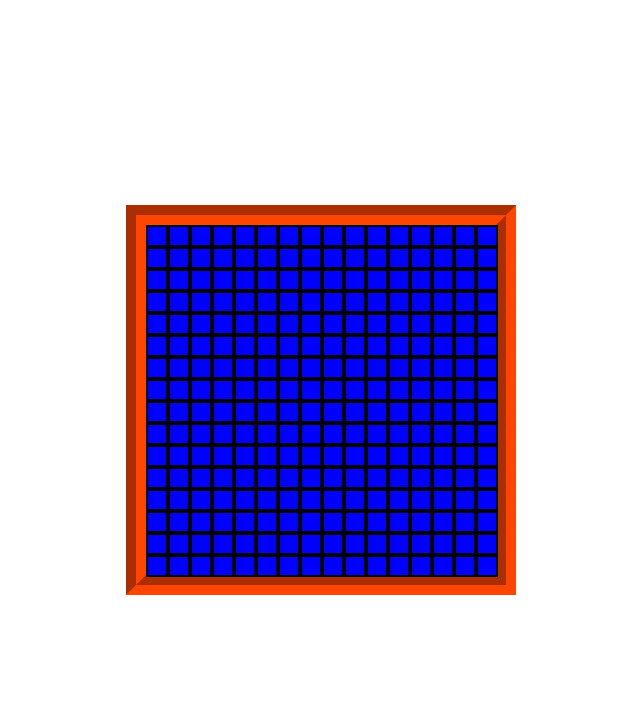
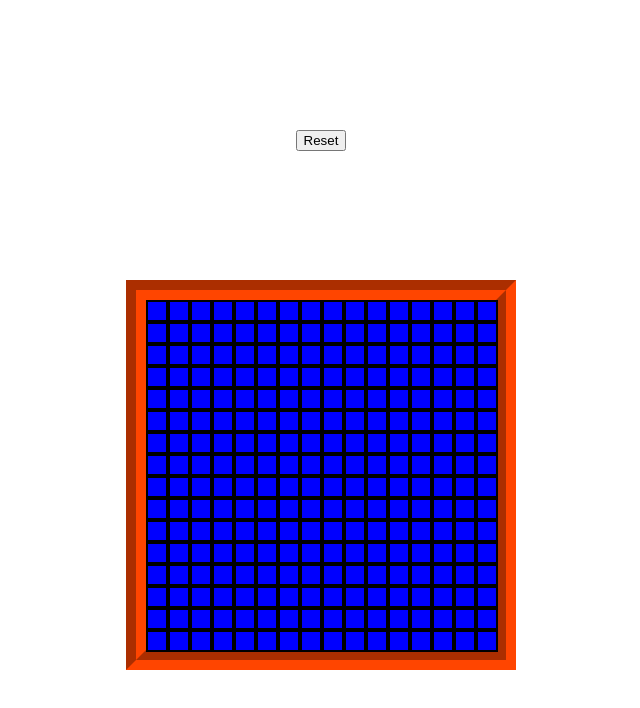
Before and after one commit to UltimateFinnish/odin-etch, a plain HTML site: page index.html in a window 1280 px wide. Shown: the whole page, without its empty margins (319-959 px from the left). Drawn offline with Linux system fonts and the light colour scheme.

Commit message:
Added a button, not programmed yet. Centered the button and the grid on the page.

```diff
--- a/index.html
+++ b/index.html
@@ -7,6 +7,9 @@
     </head>
     <body>
         <script src="javascript.js" defer></script>
-        <div class="container"></div>
+        <div class="container">
+            <button class="reset">Reset</button>
+            <div class="grid-container"></div>
+        </div>
     </body>
 </html>
--- a/javascript.js
+++ b/javascript.js
@@ -1,5 +1,5 @@
 function createCells(size) {
-    let container = document.querySelector(".container");
+    let container = document.querySelector(".grid-container");
     for (i = 0; i < size * size; i++) {
         let cell = document.createElement('div');
         cell.setAttribute("class", "cell");
--- a/styles.css
+++ b/styles.css
@@ -1,16 +1,8 @@
-.container {
+.grid-container {
     display: grid;
     grid-template: repeat(16, 20px) / repeat(16, 20px);
     row-gap: 2px;
     column-gap: 2px;
-    max-width: max-content;
-    margin: auto;
-    position: absolute;
-    top: 0;
-    bottom: 0;
-    left: 0;
-    right: 0;
-    align-content: center;
     border-style: groove;
     border-color: orangered;
     max-height: max-content;
@@ -26,3 +18,30 @@
     border-width: 2px;
     border-color: black;
 }
+
+.reset {
+    max-width: fit-content;
+    align-self: center;
+}
+
+.container {
+    display: flex;
+    flex-flow: column;
+    justify-content: space-evenly;
+}
+
+html, body {
+    height: 100%;
+    width: 100%;
+    margin: 0;
+    padding: 0;
+    justify-content: center;
+}
+
+html {
+
+}
+
+body {
+    display: flex;
+}
```
